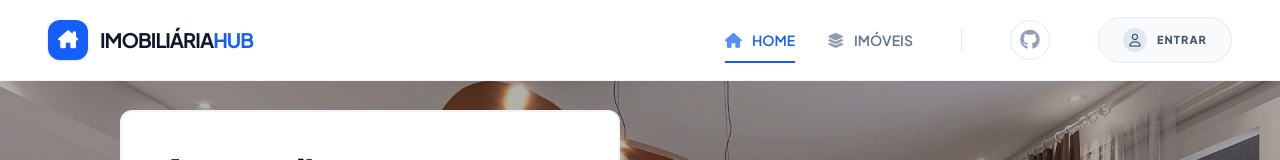
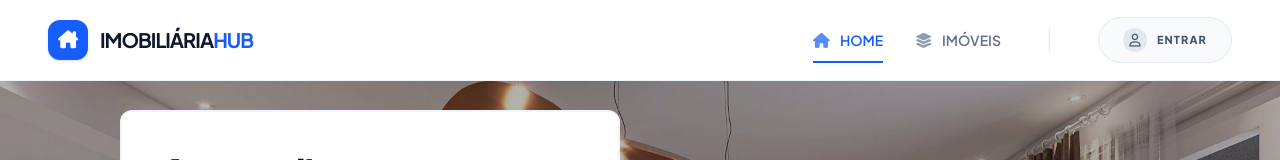
Before and after one commit to paulogomesdev/desafio-engeman, a React (Vite) app in the folder frontend/: page / in a window 1280 px wide. Shown: the top 160 px of the page. Built offline with nearby package versions, Linux system fonts and the light colour scheme; no server answers; a web font is replaced by a local one.

Commit message:
Portfolio Update

```diff
--- a/frontend/src/App.jsx
+++ b/frontend/src/App.jsx
@@ -68,17 +68,6 @@ const MainHeader = ({ isAuthenticated, user, onLogoutClick }) => {
 
           <div className="w-[1px] h-6 bg-slate-200 hidden md:block" />
 
-          {/* GitHub Repository Link */}
-          <a
-            href="https://github.com/paulogomesdev/desafio-engeman"
-            target="_blank"
-            rel="noopener noreferrer"
-            className="w-10 h-10 flex items-center justify-center text-slate-400 hover:text-slate-900 transition-colors border border-slate-200 rounded-full hover:bg-slate-50"
-            title="Ver no GitHub"
-          >
-            <i className="fa-brands fa-github text-xl"></i>
-          </a>
-
           {isAuthenticated && user ? (
             <UserMenu onLogoutClick={onLogoutClick} />
           ) : (
```
